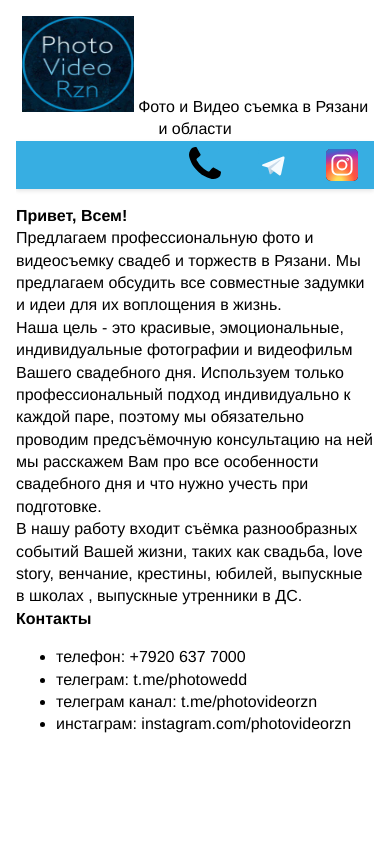
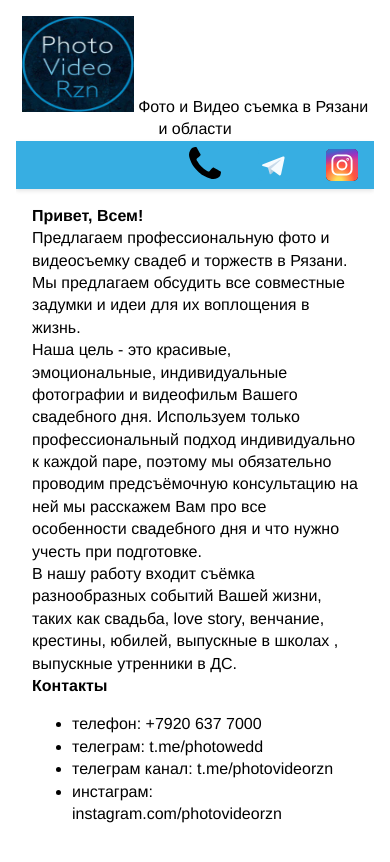
Before and after one commit to fv62/fv62.github.io, a Jekyll site: the page built from index.md, in a window 390 px wide. Shown: the top 862 px of the page. Built offline with Jekyll 4.4.1, drawn with Linux system fonts in a browser that asks for light colours.

Commit message:
added margin for mobile

```diff
--- a/_sass/20_app.scss
+++ b/_sass/20_app.scss
@@ -28,6 +28,10 @@
 }
 
 @media (max-width: $narrow-width) {
+  .section {
+    margin: 0 1rem;
+  }
+
   .content--left {
     width: 100%;
   }
```
